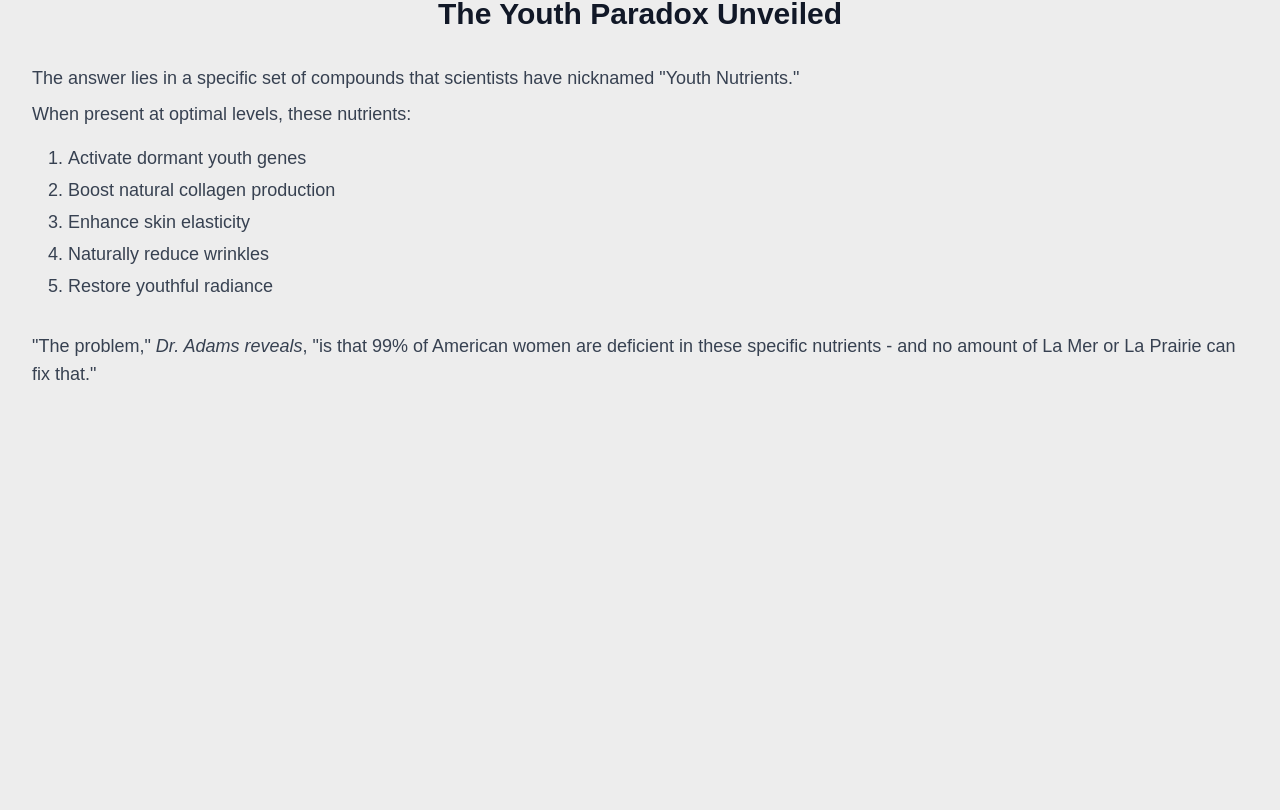
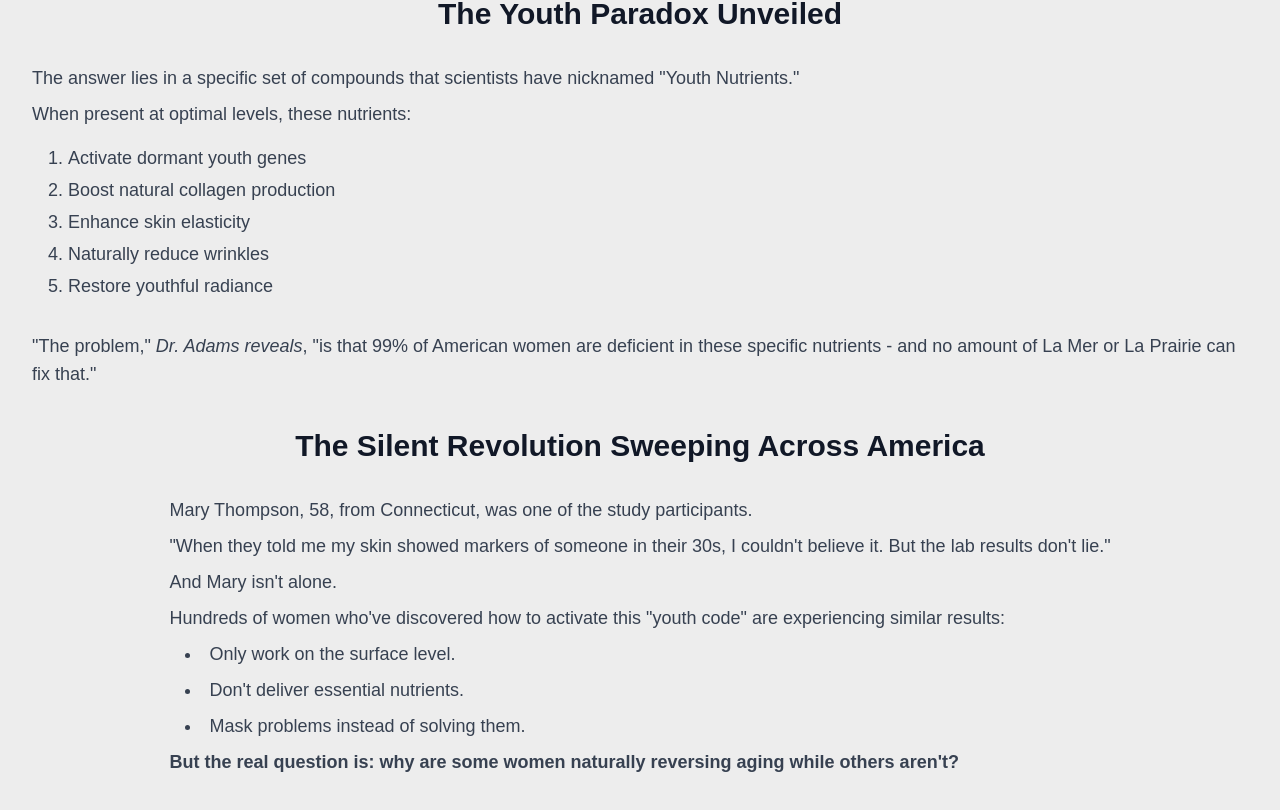
Before and after one commit to MarcusVNT/reviva-glow, a Next.js app: page / in a window 1280 px wide. Shown: the part 2233-3043 px from the top of the page. Before the commit the page ends 2645 px from the top, so only its background shows below. Built offline with nearby package versions, Linux system fonts and the light colour scheme.

Commit message:
Part four - 1.

```diff
--- a/src/app/components/pages/home/index.tsx
+++ b/src/app/components/pages/home/index.tsx
@@ -1,6 +1,7 @@
 import ArrowDown from "../../arrow-down";
 import Header from "./header";
 import Hero from "./hero";
+import PartFour from "./part-four";
 import PartOne from "./part-one";
 import PartThree from "./part-three";
 import PartTwo from "./part-two";
@@ -15,6 +16,7 @@ export default function Home() {
       <PartTwo />
       <ArrowDown />
       <PartThree />
+      <PartFour />
     </div>
   );
 }
--- /dev/null
+++ b/src/app/components/pages/home/part-four.tsx
@@ -0,0 +1,35 @@
+export default function PartFour() {
+  return (
+    <div className="max-w-7xl mx-auto py-4 px-8 flex flex-col  justify-between items-center">
+      <div className="flex items-center">
+        <h2 className="text-3xl font-bold text-gray-900 mb-8 flex items-start">
+          The Silent Revolution Sweeping Across America
+        </h2>
+      </div>
+      <div className="flex flex-col items-start mb-8">
+        <p className="text-lg text-gray-700 mb-2">
+          Mary Thompson, 58, from Connecticut, was one of the study
+          participants.
+        </p>
+        <p className="text-lg text-gray-700 mb-2">
+          "When they told me my skin showed markers of someone in their 30s, I
+          couldn't believe it. But the lab results don't lie."
+        </p>
+        <p className="text-lg text-gray-700 mb-2">And Mary isn't alone.</p>
+        <p className="text-lg text-gray-700 mb-2">
+          Hundreds of women who've discovered how to activate this "youth code"
+          are experiencing similar results:
+        </p>
+        <ul className="list-disc list-inside pl-4 text-lg text-gray-700">
+          <li className="mb-2">Only work on the surface level.</li>
+          <li className="mb-2">Don't deliver essential nutrients.</li>
+          <li className="mb-2">Mask problems instead of solving them.</li>
+        </ul>
+        <p className="text-lg text-gray-700 mb-2 font-semibold">
+          But the real question is: why are some women naturally reversing aging
+          while others aren't?
+        </p>
+      </div>
+    </div>
+  );
+}
```
